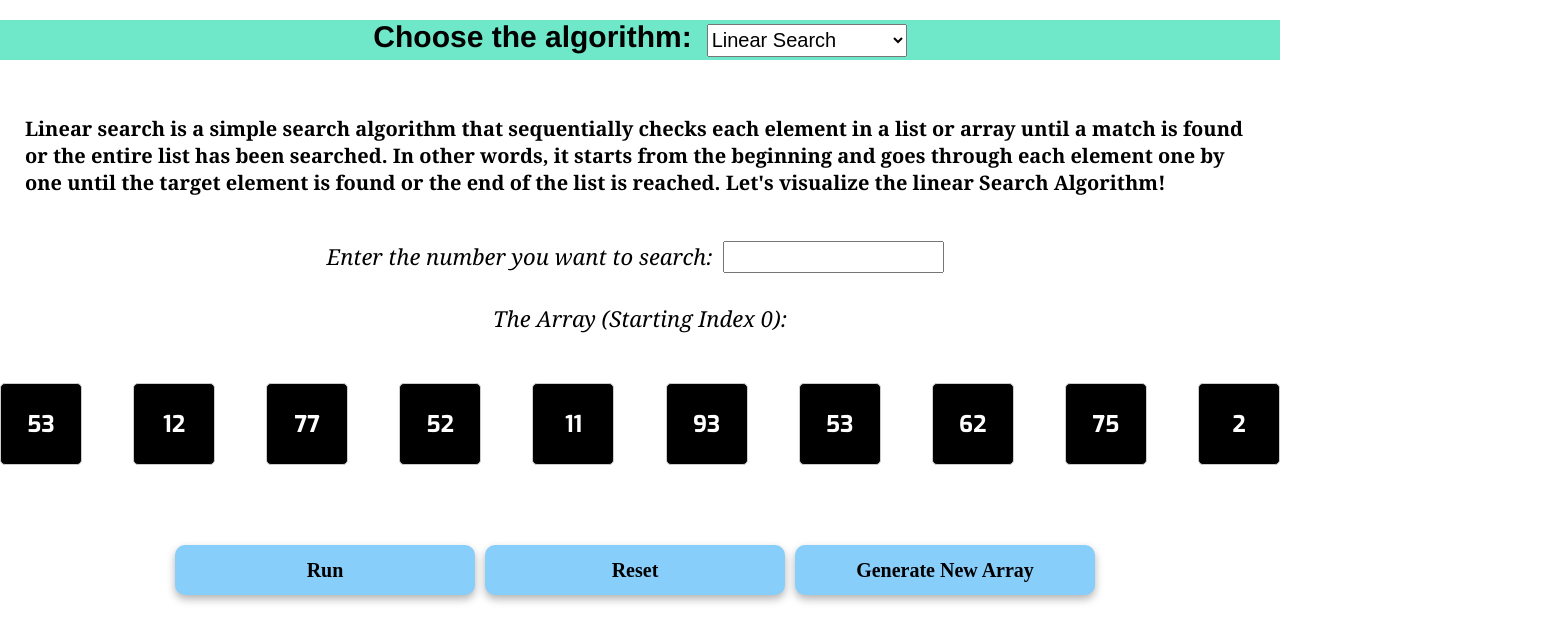
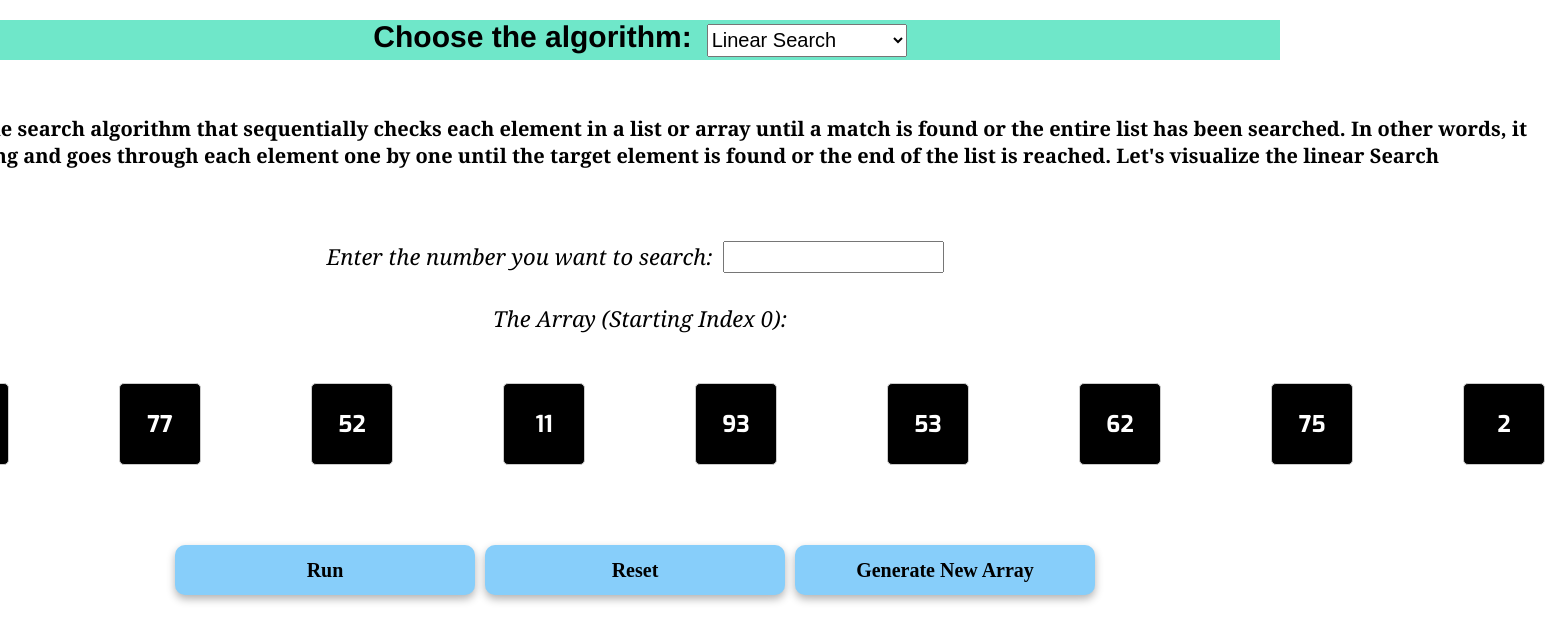
Before and after one commit to prakharsri007/PathFinder-Visualizer, a React (Create React App) app in the folder my-app/: page /searching-visualizer in a window 1280 px wide. Shown: the top 642 px of the page, 1545 px wide, since content can reach past the window. Built offline with nearby package versions, Linux system fonts and the light colour scheme.

Commit message:
rest button changed

```diff
--- a/my-app/src/SearchingVisualizer/BinarySearchVisualizer.css
+++ b/my-app/src/SearchingVisualizer/BinarySearchVisualizer.css
@@ -65,8 +65,8 @@
 
 .array {
   display: flex;
-  gap: 5px;
-  justify-content: space-between;
+  gap: 110px;
+  justify-content: space-evenly;
 }
 
 .array-element {
--- a/my-app/src/SearchingVisualizer/BinarySearchVisualizer.js
+++ b/my-app/src/SearchingVisualizer/BinarySearchVisualizer.js
@@ -8,6 +8,7 @@ function BinarySearchVisualizer() {
   const [steps, setSteps] = useState([]);
   const [foundIndex, setFoundIndex] = useState(null);
   const [foundValue, setFoundValue] = useState(null);
+  const [currentArray, setCurrentArray] = useState([]);
 
   const initialArray = useMemo(() => {
     const newArray = Array.from({ length: 10 }, () => Math.floor(Math.random() * 100));
@@ -16,6 +17,7 @@ function BinarySearchVisualizer() {
 
   useEffect(() => {
     setArray(initialArray);
+    setCurrentArray(initialArray);
     setSearchValue('');
     setSteps([]);
     setFoundIndex(null);
@@ -59,7 +61,7 @@ function BinarySearchVisualizer() {
   const sleep = (ms) => new Promise((resolve) => setTimeout(resolve, ms));
 
   const handleReset = () => {
-    setArray(initialArray);
+    setArray(currentArray);
     setSearchValue('');
     setSteps([]);
     setFoundIndex(null);
@@ -68,6 +70,7 @@ function BinarySearchVisualizer() {
   const handleGenerateArray = () => {
     const newArray = Array.from({ length: 8 }, () => Math.floor(Math.random() * 20) + 1).sort((a, b) => a - b);
     setArray(newArray);
+    setCurrentArray(newArray);
     setSearchValue('');
     setSteps([]);
     setFoundIndex(null);
--- a/my-app/src/SearchingVisualizer/LinearSearchVisualizer.css
+++ b/my-app/src/SearchingVisualizer/LinearSearchVisualizer.css
@@ -50,9 +50,8 @@ h2 {
 
 .array {
   display: flex;
-  gap: 12px;
+  gap: 5px;
   margin-top: 45px;
-  justify-content: space-evenly;
   margin-bottom: 30px;
 }
 
@@ -88,7 +87,6 @@ button {
   font-size: 20px;
   margin-right: 10px;
   cursor: pointer;
-  justify-content: space-evenly;
   height: 50px;
   margin-top: 50px;
 }
--- a/my-app/src/SearchingVisualizer/LinearSearchVisualizer.js
+++ b/my-app/src/SearchingVisualizer/LinearSearchVisualizer.js
@@ -8,6 +8,7 @@ function LinearSearchVisualizer() {
   const [searchValue, setSearchValue] = useState('');
   const [steps, setSteps] = useState([]);
   const [foundIndex, setFoundIndex] = useState(null);
+  const [currentArray, setCurrentArray] = useState([]);
 
 const initialArray = useMemo(() => {
   const newArray = Array.from({ length: 10 }, () => Math.floor(Math.random() * 100));
@@ -16,6 +17,7 @@ const initialArray = useMemo(() => {
 
   useEffect(() => {
     setArray(initialArray);
+    setCurrentArray(initialArray);
     // setSearchValue('');
     // setSteps([]);
     // setFoundIndex(null);
@@ -55,7 +57,7 @@ const initialArray = useMemo(() => {
   const sleep = (ms) => new Promise((resolve) => setTimeout(resolve, ms));
 
   const handleReset = () => {
-    setArray(initialArray);
+    setArray(currentArray);
     setSearchValue('');
     setSteps([]);
     setFoundIndex(null);
@@ -64,6 +66,7 @@ const initialArray = useMemo(() => {
   const handleGenerateArray = () => {
     const newArray = Array.from({ length: 8 }, () => Math.floor(Math.random() * 20) + 1);
     setArray(newArray);
+    setCurrentArray(newArray);
     setSearchValue('');
     setSteps([]);
     setFoundIndex(null);
```
